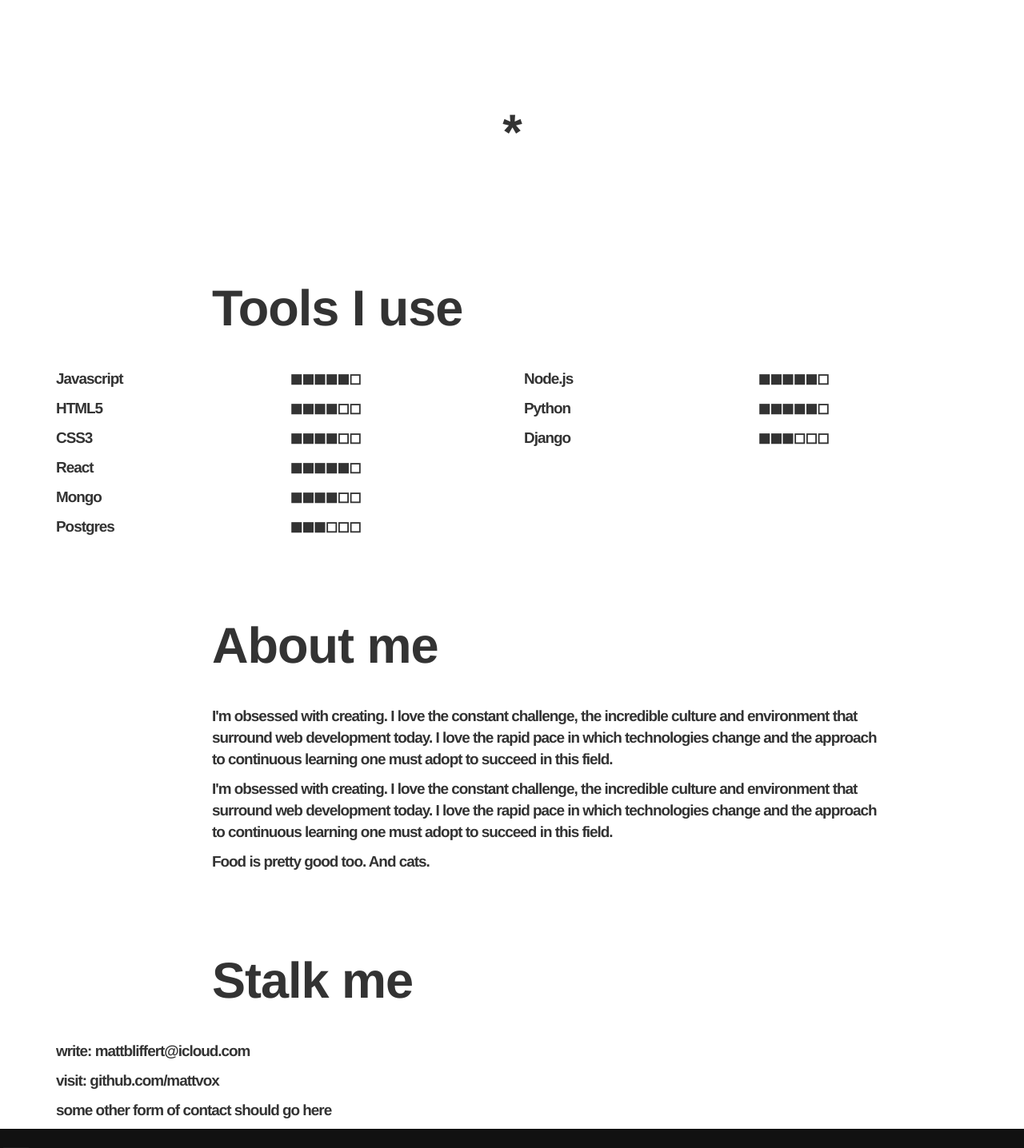
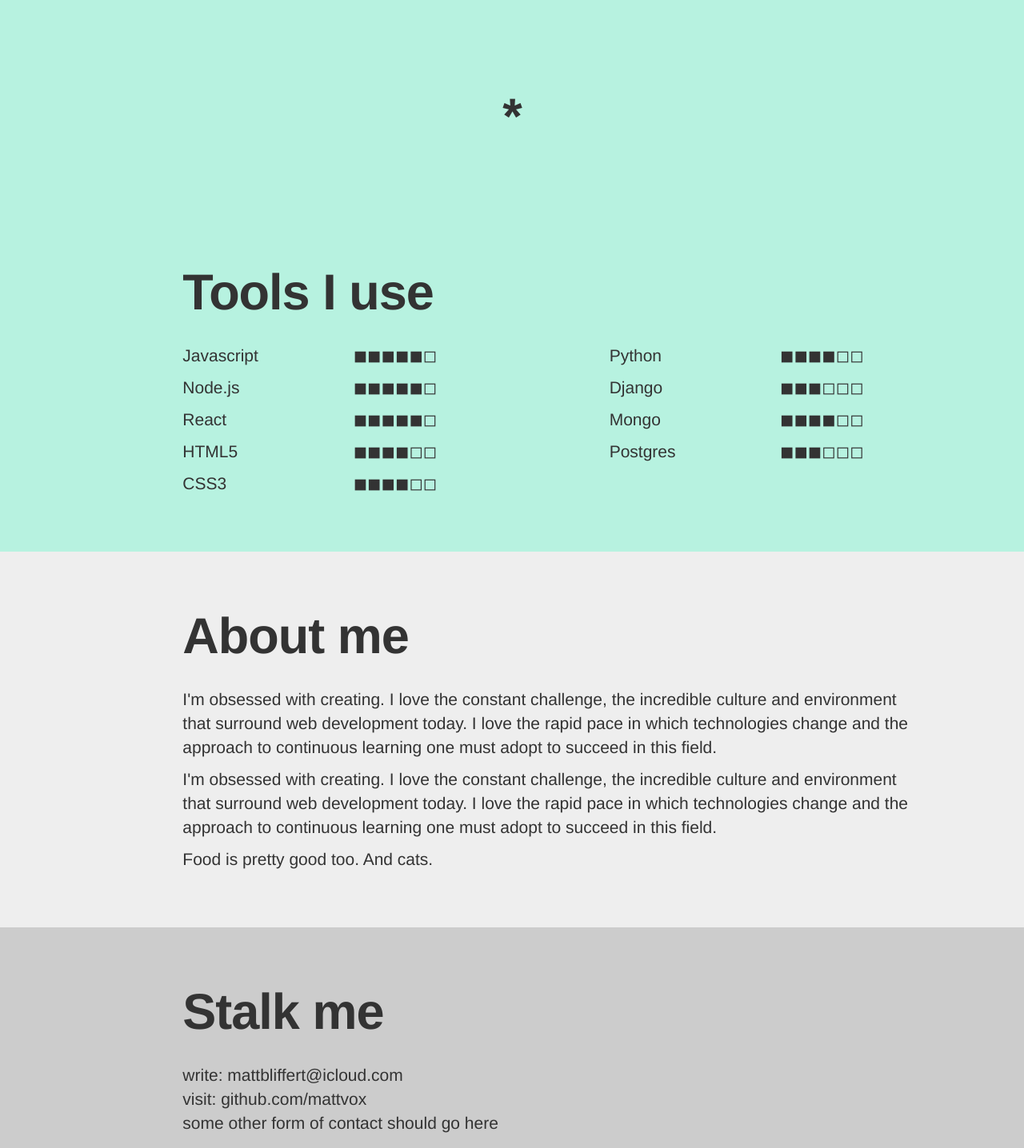
Before and after one commit to mattvox/Portfolio, a React (Create React App) app: page / in a window 1280 px wide. Shown: the part 540-1976 px from the top of the page at 80% size. Built offline with nearby package versions, Linux system fonts and the light colour scheme.

Commit message:
Added placeholder content.

```diff
--- a/src/actions/index.js
+++ b/src/actions/index.js
@@ -2,12 +2,20 @@ import { createClient } from 'contentful';
 
 import { API_SPACE_ID, API_TOKEN } from '../settings_local';
 
+export const FETCH_HELLO = 'FETCH_HELLO';
 export const FETCH_PROJECTS = 'FETCH_PROJECTS';
 
 const client = createClient({
   space: API_SPACE_ID,
   accessToken: API_TOKEN,
 })
+
+export function fetchHello() {
+  return {
+    type: FETCH_HELLO,
+    payload: '',
+  }
+}
 
 export function fetchProjects() {
   const request = client.getEntries({
--- a/src/components/about.js
+++ b/src/components/about.js
@@ -2,14 +2,14 @@ import React from 'react';
 import { Row, Col } from 'react-bootstrap';
 
 const style = {
-  fontSize: '0.3em',
+  backgroundColor: '#eee',
 }
 
 const About = (props) => (
-  <Row>
+  <Row style={style} className='page'>
     <Col xs={12} sm={11} smOffset={1} md={9} mdOffset={2}>
-      <p className='content-title'>About me</p>
-      <div style={style}>
+      <p className='page-title'>About me</p>
+    <div className='content'>
         <p>
           I'm obsessed with creating. I love the constant challenge, the incredible culture and environment that surround web development today. I love the rapid pace in which technologies change and the approach to continuous learning one must adopt to succeed in this field.
         </p>
--- a/src/components/contact.js
+++ b/src/components/contact.js
@@ -2,28 +2,24 @@ import React from 'react';
 import { Row, Col } from 'react-bootstrap';
 
 const style = {
-  fontSize: '0.3em',
+  backgroundColor: '#ccc',
 }
 
 const Contact = (props) => (
-  <div>
-    <Row>
+    <Row style={style} className='page'>
       <Col xs={12} sm={11} smOffset={1} md={9} mdOffset={2}>
-        <p className='content-title'>Stalk me</p>
+        <p className='page-title'>Stalk me</p>
+      </Col>
+      <Col xs={12} sm={11} smOffset={1} md={9} mdOffset={2}>
+        <p className='content'>write: mattbliffert@icloud.com</p>
+      </Col>
+      <Col xs={12} sm={11} smOffset={1} md={9} mdOffset={2}>
+        <p className='content'>visit: github.com/mattvox</p>
+      </Col>
+      <Col xs={12} sm={11} smOffset={1} md={9} mdOffset={2}>
+        <p className='content'>some other form of contact should go here</p>
       </Col>
     </Row>
-    <Row style={style}>
-      <Col xs={12}>
-        <p>write: mattbliffert@icloud.com</p>
-      </Col>
-      <Col xs={12}>
-        <p>visit: github.com/mattvox</p>
-      </Col>
-      <Col xs={12}>
-        <p>some other form of contact should go here</p>
-      </Col>
-    </Row>
-  </div>
 )
 
 export default Contact;
--- a/src/components/down-arrow.js
+++ b/src/components/down-arrow.js
@@ -9,7 +9,7 @@ const style = {
   }
 
 const DownArrow = (props) => (
-  <div style={style}>
+  <div style={style} className='page-title'>
     *
   </div>
 )
--- a/src/components/footer.js
+++ b/src/components/footer.js
@@ -2,7 +2,7 @@ import React from 'react';
 
 const Footer = () => (
     <div style={{ backgroundColor: '#111'}}>
-      <div className="content" >
+      <div className="page-title" >
         Footer
       </div>
     </div>
--- a/src/components/hello.js
+++ b/src/components/hello.js
@@ -22,8 +22,8 @@ const Hello = (props) => (
     <Row style={childStyle}>
       <Col xs={11} xsOffset={1} sm={11} smOffset={1} md={9} mdOffset={2}>
         <div>
-          <p>{props.greeting}</p>
-        <p style={{ fontSize: '0.5em' }}>{props.text}</p>
+          <p className='page-title'>{props.greeting}</p>
+          <h2>{props.text}</h2>
         </div>
       </Col>
     </Row>
--- a/src/components/portfolio.js
+++ b/src/components/portfolio.js
@@ -11,9 +11,11 @@ import Contact from './contact'
 import Footer from './footer'
 // import Projects from './projects'
 
+import { fetchHello } from '../actions/index'
 
 
-export default class Portfolio extends Component {
+
+class Portfolio extends Component {
   componentDidMount() {
     // fetch all the required data from contentful
   }
@@ -24,33 +26,14 @@ export default class Portfolio extends Component {
       //
       // </Slider>
       <div>
-        <Grid>
-          <div>
-            <div className="content">
-              <Hello greeting='Hello,' text='my name is Matt, a full stack developer living in the Philadelphia area.' />
-            </div>
-          </div>
-
-          <div>
-            <div className="content">
-              <Skills />
-            </div>
-          </div>
-
-          <div>
-            <div className="content">
-              <About />
-            </div>
-          </div>
-
-          <div>
-            <div className="content">
-              <Contact />
-            </div>
-          </div>
-
-
-
+        <Grid fluid>
+          <Hello
+            greeting={this.props.hello.greeting}
+            text={this.props.hello.text}
+          />
+          <Skills />
+          <About />
+          <Contact />
         </Grid>
         <Footer />
 </div>
@@ -62,7 +45,8 @@ export default class Portfolio extends Component {
 function mapStateToProps(state) {
   return {
     projects: state.projects.projects,
+    hello: state.hello,
   }
 }
 
-// export default connect(mapStateToProps, { fetchProjects })(Portfolio);
+export default connect(mapStateToProps, { fetchHello })(Portfolio);
--- a/src/components/skills.js
+++ b/src/components/skills.js
@@ -1,51 +1,47 @@
 import React from 'react';
 import { Row, Col } from 'react-bootstrap';
 
-const style={
-  fontSize: '0.3em',
-}
-
 
 const Skills = (props) => (
-  <div>
-    <Row>
-      <Col xs={12} xsOffset={0} sm={11} smOffset={1} md={9} mdOffset={2}>
-        <p className='content-title'>Tools I use</p>
+    <Row className='page'>
+      <Col xs={12} sm={11} smOffset={1} md={9} mdOffset={2}>
+        <p className='page-title'>Tools I use</p>
       </Col>
-    </Row>
-    <Row style={style}>
-      <Col xs={6} sm={3} md={3}>
+      <Col xs={5} sm={2} smOffset={1} md={2} mdOffset={2}>
+        <div className='content'>
           <p>Javascript</p>
+          <p>Node.js</p>
+          <p>React</p>
           <p>HTML5</p>
           <p>CSS3</p>
+        </div>
       </Col>
-      <Col xs={6} sm={3} md={3}>
+      <Col xs={5} xsOffset={1} sm={2} md={2} mdOffset={0}>
+        <div className='content'>
+          <p>◼◼◼◼◼◻</p>
+          <p>◼◼◼◼◼◻</p>
           <p>◼◼◼◼◼◻</p>
           <p>◼◼◼◼◻◻</p>
           <p>◼◼◼◼◻◻</p>
+        </div>
       </Col>
-      <Col xs={6} sm={3} md={3}>
-        <p>Node.js</p>
+      <Col xs={5} sm={2} smOffset={1} md={2}>
+        <div className='content'>
           <p>Python</p>
           <p>Django</p>
-      </Col>
-      <Col xs={6} sm={3} md={3}>
-        <p>◼◼◼◼◼◻</p>
-        <p>◼◼◼◼◼◻</p>
-        <p>◼◼◼◻◻◻</p>
-      </Col>
-      <Col xs={6} sm={3} md={3}>
-        <p>React</p>
           <p>Mongo</p>
           <p>Postgres</p>
+        </div>
       </Col>
-      <Col xs={6} sm={3} md={3}>
-        <p>◼◼◼◼◼◻</p>
+      <Col xs={5} xsOffset={1} sm={2} md={2} mdOffset={0}>
+        <div className='content'>
           <p>◼◼◼◼◻◻</p>
           <p>◼◼◼◻◻◻</p>
+          <p>◼◼◼◼◻◻</p>
+          <p>◼◼◼◻◻◻</p>
+        </div>
       </Col>
     </Row>
-  </div>
 )
 
 export default Skills;
--- a/src/index.css
+++ b/src/index.css
@@ -10,6 +10,31 @@ body {
 
 body {
   font-family: 'Helvetica Neue', Helvetica, arial, sans-serif;
+  background-color: rgb(183, 242, 224);
+}
+
+.content {
+  font-size: 1.5em;
+  font-weight: normal;
+  margin: 0;
+}
+
+ul {
+  list-style: none;
+  padding: 0;
+}
+
+.page-title {
+  font-size: 4.5em;
+  font-weight: bold;
+  letter-spacing: -1px;
+  margin: 0;
+  padding-top: 60px;
+  padding-bottom: 20px;
+}
+
+.page {
+  padding-bottom: 60px;
 }
 
 /*.viewport-slider-item {
@@ -56,18 +81,6 @@ body {
 .viewport-slider-paginator-bullet.is-active {
   opacity: 1;
 }*/
-
-.content {
-  font-size: 4.5em;
-  font-weight: bold;
-  letter-spacing: -1px;
-  margin: 0;
-}
-
-.content-title {
-  padding-top: 80px;
-  padding-bottom: 20px;
-}
 
 /*.has-overlay::after {
   content: '';
--- a/src/reducers/index.js
+++ b/src/reducers/index.js
@@ -1,8 +1,10 @@
 import { combineReducers } from 'redux';
 
+import HelloReducer from './reducer-hello';
 import ProjectsReducer from './reducer-projects';
 
 const rootReducer = combineReducers({
+  hello: HelloReducer,
   projects: ProjectsReducer,
 })
 
--- /dev/null
+++ b/src/reducers/reducer-hello.js
@@ -0,0 +1,16 @@
+import { FETCH_HELLO } from '../actions/index';
+
+const INITIAL_STATE = {
+  greeting: 'Hello,',
+  text: 'my name is Matt, a full stack developer living in the Philadelphia area.'
+};
+
+export default function (state = INITIAL_STATE, action) {
+  switch (action.type) {
+    case FETCH_HELLO:
+      return { ...state, hello: INITIAL_STATE };
+
+    default:
+      return state;
+  }
+}
```
Lines whose indentation alone changed are shown as unchanged.
